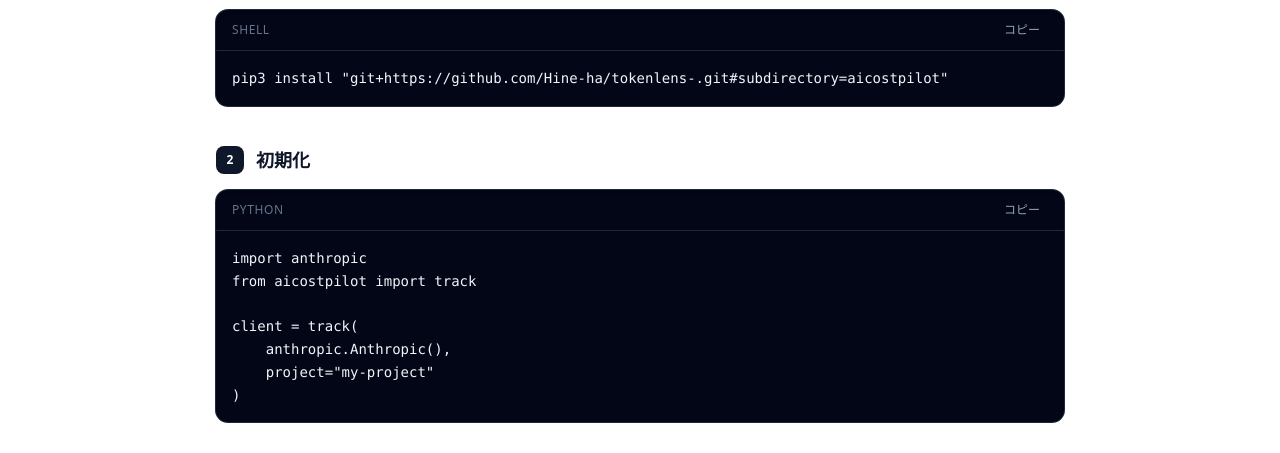
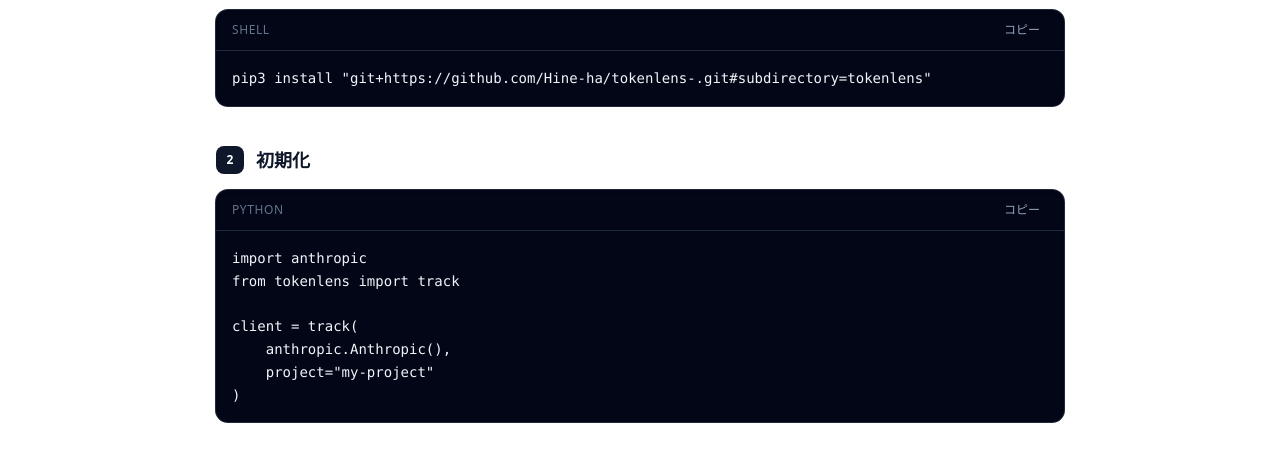
Before and after one commit to Hine-ha/ai-cost-pilot, a Next.js app: page /docs in a window 1280 px wide. Shown: the part 481-934 px from the top of the page. Built offline with nearby package versions, Linux system fonts and the light colour scheme.

Commit message:
Rename project to tokenlens

```diff
--- a/package.json
+++ b/package.json
@@ -1,5 +1,5 @@
 {
-  "name": "ai-cost-pilot",
+  "name": "tokenlens",
   "version": "0.1.0",
   "private": true,
   "engines": {
--- a/src/components/FeatureCard.tsx
+++ b/src/components/FeatureCard.tsx
@@ -1,18 +1,20 @@
+import type { ComponentType, SVGProps } from "react";
+
 interface FeatureCardProps {
   title: string;
   description: string;
-  icon: string;
+  icon: ComponentType<SVGProps<SVGSVGElement>>;
 }
 
 export default function FeatureCard({
   title,
   description,
-  icon,
+  icon: Icon,
 }: FeatureCardProps) {
   return (
     <div className="rounded-2xl border border-gray-200 bg-white p-6 shadow-sm transition hover:shadow-md">
-      <div className="mb-4 flex h-12 w-12 items-center justify-center rounded-xl bg-indigo-50 text-2xl">
-        {icon}
+      <div className="mb-4 flex h-12 w-12 items-center justify-center rounded-xl bg-indigo-50 text-indigo-600">
+        <Icon className="h-6 w-6" aria-hidden />
       </div>
       <h3 className="mb-2 text-lg font-semibold text-gray-900">{title}</h3>
       <p className="text-sm leading-relaxed text-gray-600">{description}</p>
--- a/src/lib/csv-parser.ts
+++ b/src/lib/csv-parser.ts
@@ -93,7 +93,7 @@
   const url = URL.createObjectURL(blob);
   const link = document.createElement("a");
   link.href = url;
-  link.download = "ai-cost-pilot-sample.csv";
+  link.download = "tokenlens-sample.csv";
   link.click();
   URL.revokeObjectURL(url);
 }
--- a/src/lib/i18n/docs.ts
+++ b/src/lib/i18n/docs.ts
@@ -17,9 +17,9 @@
     copy: "复制",
     copied: "已复制",
     codeStep1:
-      'pip3 install "git+https://github.com/Hine-ha/tokenlens-.git#subdirectory=aicostpilot"',
+      'pip3 install "git+https://github.com/Hine-ha/tokenlens-.git#subdirectory=tokenlens"',
     codeStep2: `import anthropic
-from aicostpilot import track
+from tokenlens import track
 
 client = track(
     anthropic.Anthropic(),
@@ -55,9 +55,9 @@
     copy: "コピー",
     copied: "コピーしました",
     codeStep1:
-      'pip3 install "git+https://github.com/Hine-ha/tokenlens-.git#subdirectory=aicostpilot"',
+      'pip3 install "git+https://github.com/Hine-ha/tokenlens-.git#subdirectory=tokenlens"',
     codeStep2: `import anthropic
-from aicostpilot import track
+from tokenlens import track
 
 client = track(
     anthropic.Anthropic(),
--- a/src/lib/storage.ts
+++ b/src/lib/storage.ts
@@ -6,7 +6,7 @@
 } from "@/types";
 import { MODEL_OPTIONS, USE_CASE_OPTIONS } from "@/lib/pricing";
 
-export const DIAGNOSIS_STORAGE_KEY = "ai-cost-pilot-input";
+export const DIAGNOSIS_STORAGE_KEY = "tokenlens-input";
 
 const MODEL_IDS = new Set(MODEL_OPTIONS.map((option) => option.value));
 const USE_CASES = new Set<string>(USE_CASE_OPTIONS);
```
Also changed, not shown: 1 other file (tests, documents, lock files or other folders).
